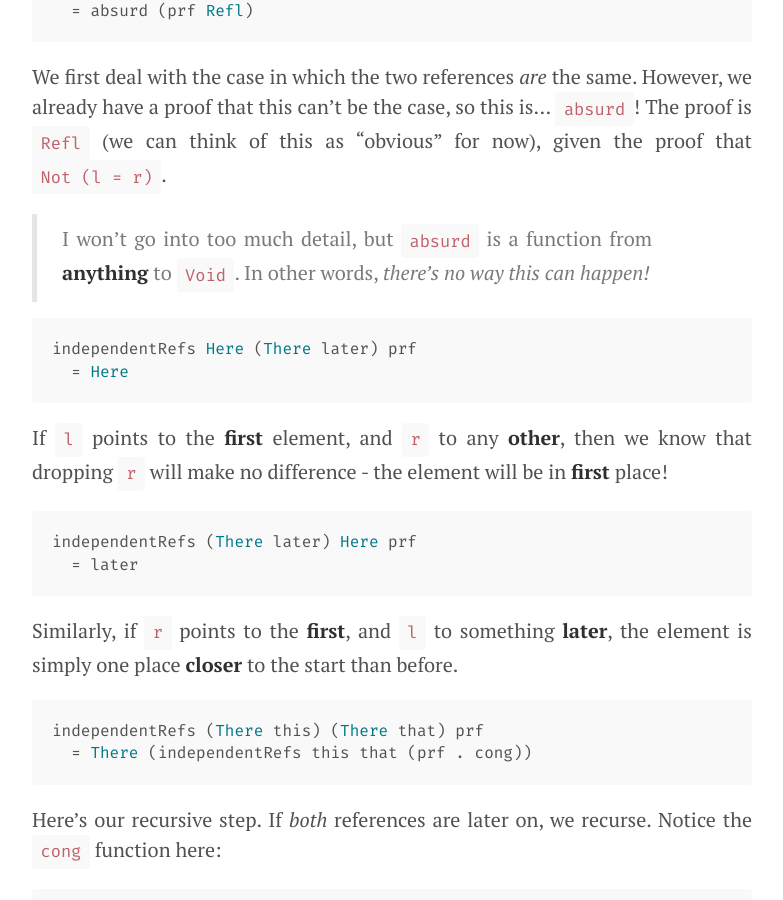
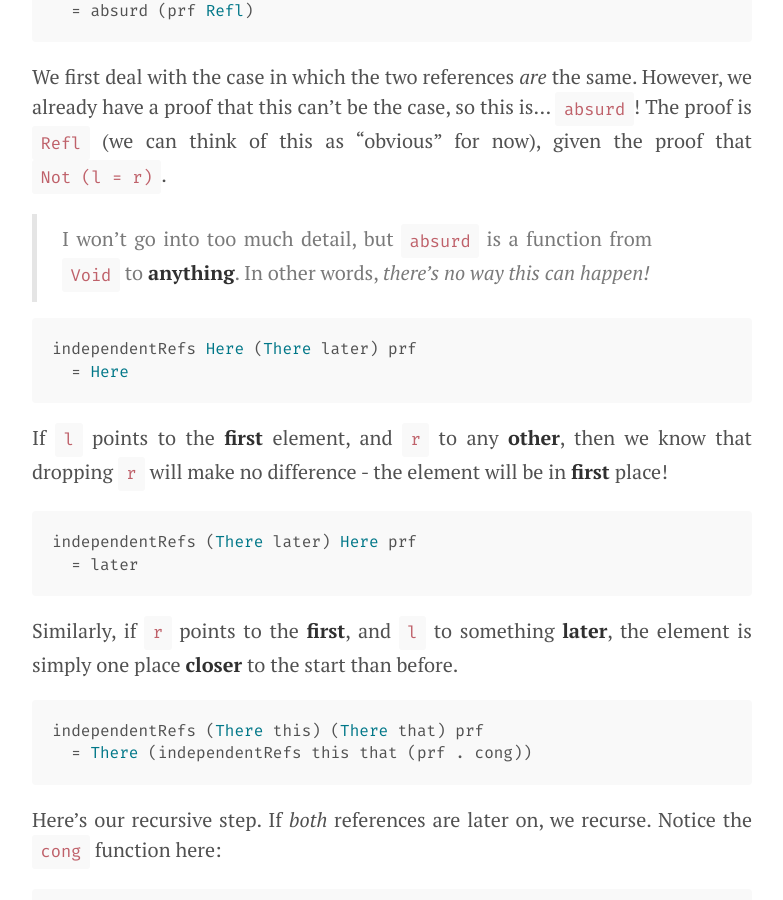
Before and after one commit to i-am-tom/i-am-tom.github.io, a Jekyll site: the page built from _posts/2018-02-19-dependable-types-3.md, in a window 1280 px wide and 900 px high, scrolled down 8974 px. Shown: the whole window, without its empty margins (248-1031 px from the left). Built offline with Jekyll 4.4.1, drawn with Linux system fonts in a browser that asks for light colours; comment, search, counter and statistics services are not loaded.

Commit message:
Fix typos in DT

````diff
--- a/_posts/2018-02-19-dependable-types-3.md
+++ b/_posts/2018-02-19-dependable-types-3.md
@@ -354,8 +354,8 @@ However, we already have a proof that this can't be the case, so this is...
 `absurd`! The proof is `Refl` (we can think of this as "obvious" for now),
 given the proof that `Not (l = r)`.
 
-> I won't go into too much detail, but `absurd` is a function from **anything**
-> to `Void`. In other words, _there's no way this can happen!_
+> I won't go into too much detail, but `absurd` is a function from `Void` to
+> **anything**. In other words, _there's no way this can happen!_
 
 ```haskell
 independentRefs Here (There later) prf
````
Also changed, not shown: _posts/2018-05-03-dependable-types-4.md (+2 -2 lines).
